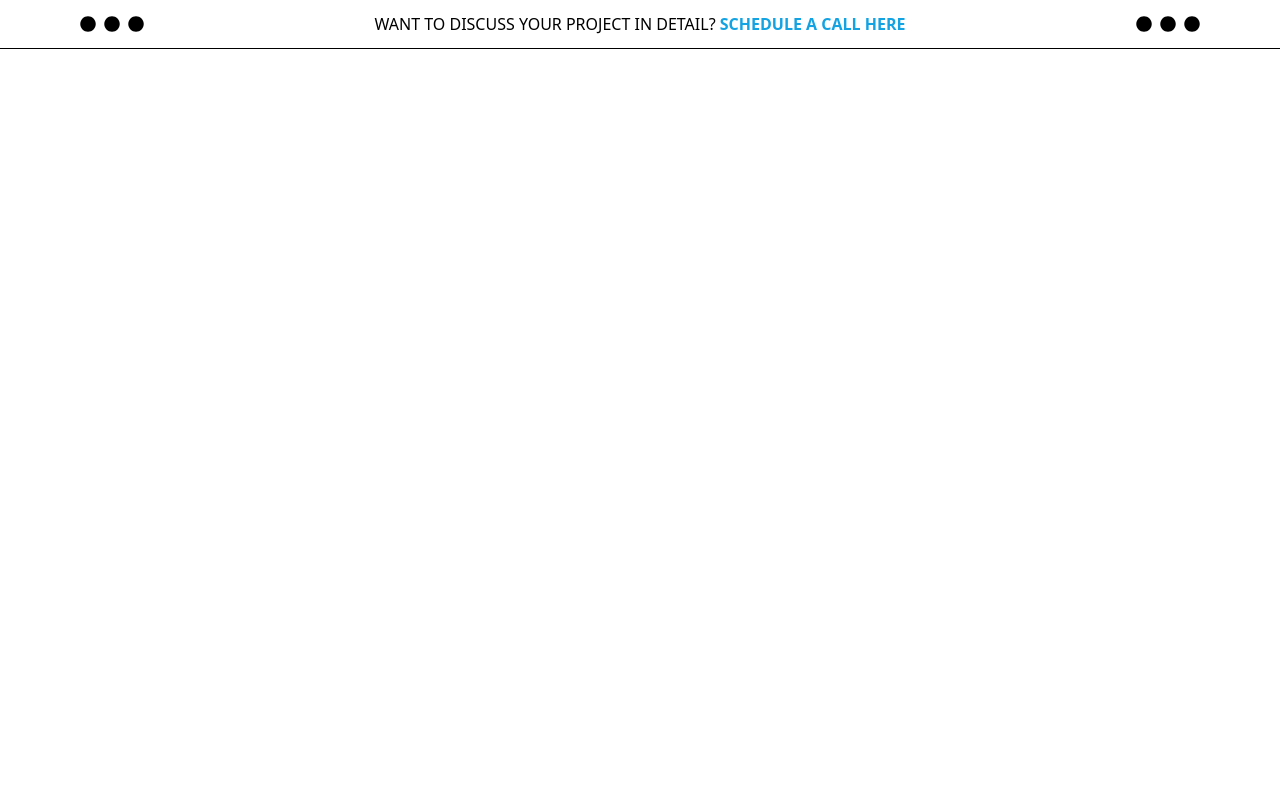
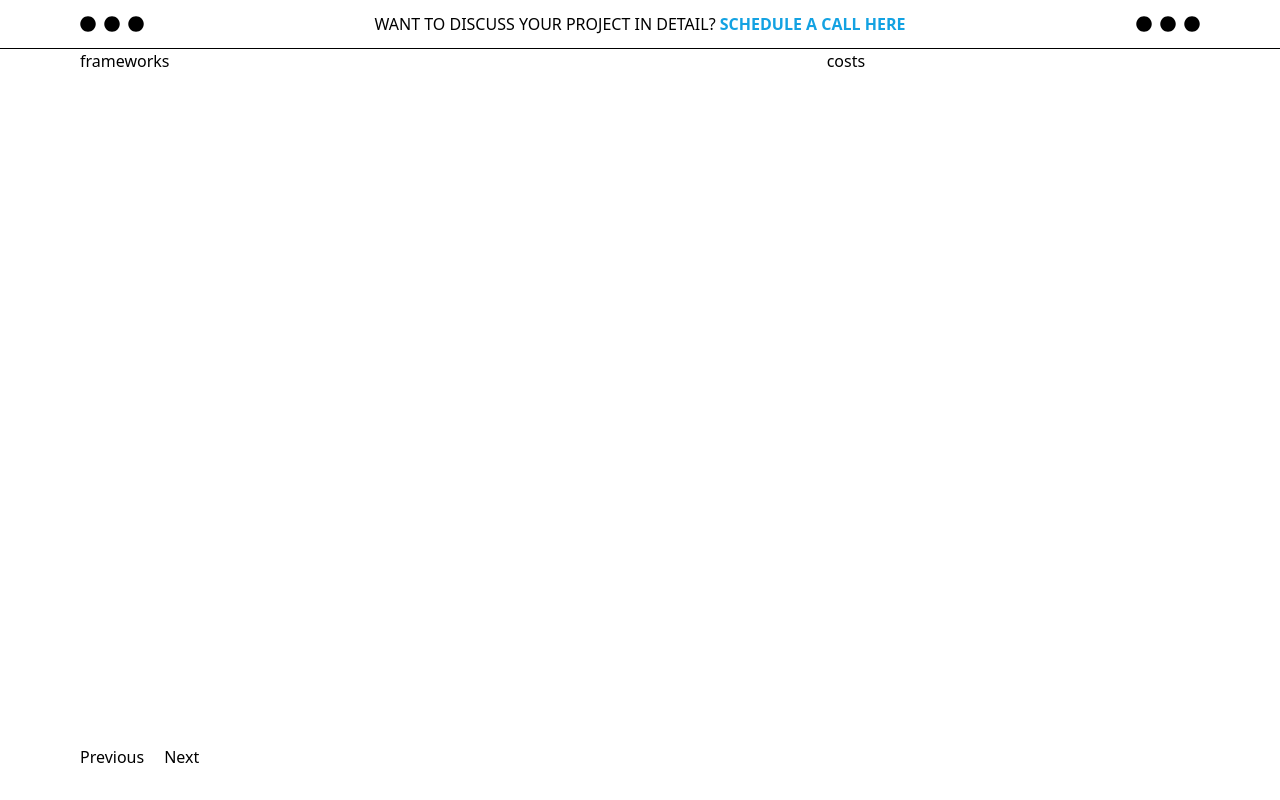
Before and after one commit to IMZihad21/Website-Builder, a React (Create React App) app: page / in a window 1280 px wide. Built offline with nearby package versions, Linux system fonts and the light colour scheme.

Commit message:
Home: Basic conditional rendering implemented
Signed-off-by: ZèD <imzihad@gmail.com>

```diff
--- a/src/App.tsx
+++ b/src/App.tsx
@@ -1,10 +1,36 @@
-import React from 'react';
+import React, { useState } from 'react';
+import AvailableOptions from './components/AvailableOptions';
+import EstimatedCost from './components/EstimatedCost';
 import Header from './components/Header';
 
 function App() {
+  const [ step, setStep ] = useState<number>(0);
+  const handlePrevious = () => {
+    const newStep: number = step - 1;
+    setStep(newStep);
+  }
+  const handleNext = () => {
+    const newStep: number = step + 1;
+    setStep(newStep);
+  }
+
   return (
     <div>
       <Header />
+      <div className='flex px-20'>
+        <div className="w-2/3 h-[90vh] relative">
+          <div className='h-full'>
+            <AvailableOptions step={step} />
+          </div>
+          <div className='absolute bottom-0 space-x-5'>
+            <button disabled={!step} onClick={handlePrevious}>Previous</button>
+            <button disabled={step > 1} onClick={handleNext}>Next</button>
+          </div>
+        </div>
+        <div className="w-1/3">
+          <EstimatedCost />
+        </div>
+      </div>
     </div>
   );
 }
--- /dev/null
+++ b/src/components/AvailableOptions.tsx
@@ -0,0 +1,21 @@
+import React from 'react'
+import Frameworks from './Frameworks';
+import Others from './Others';
+import SiteTypes from './SiteTypes';
+
+interface iProps {
+    step: number;
+}
+
+const AvailableOptions: React.FC<iProps> = ({ step }) => {
+    switch (step) {
+        case 1:
+            return <SiteTypes />
+        case 2:
+            return <Others />
+        default:
+            return <Frameworks />
+    }
+}
+
+export default AvailableOptions
--- /dev/null
+++ b/src/components/EstimatedCost.tsx
@@ -0,0 +1,11 @@
+import React from 'react'
+
+const EstimatedCost = () => {
+    return (
+        <div>
+            costs
+        </div>
+    )
+}
+
+export default EstimatedCost
--- /dev/null
+++ b/src/components/Frameworks.tsx
@@ -0,0 +1,11 @@
+import React from 'react'
+
+const Frameworks = () => {
+    return (
+        <div>
+            frameworks
+        </div>
+    )
+}
+
+export default Frameworks
--- /dev/null
+++ b/src/components/Others.tsx
@@ -0,0 +1,11 @@
+import React from 'react'
+
+const Others = () => {
+    return (
+        <div>
+            others
+        </div>
+    )
+}
+
+export default Others
--- /dev/null
+++ b/src/components/SiteTypes.tsx
@@ -0,0 +1,11 @@
+import React from 'react'
+
+const SiteTypes = () => {
+    return (
+        <div>
+            sitetypes
+        </div>
+    )
+}
+
+export default SiteTypes
```
Also changed, not shown: public/index.html (+4 -4 lines).
